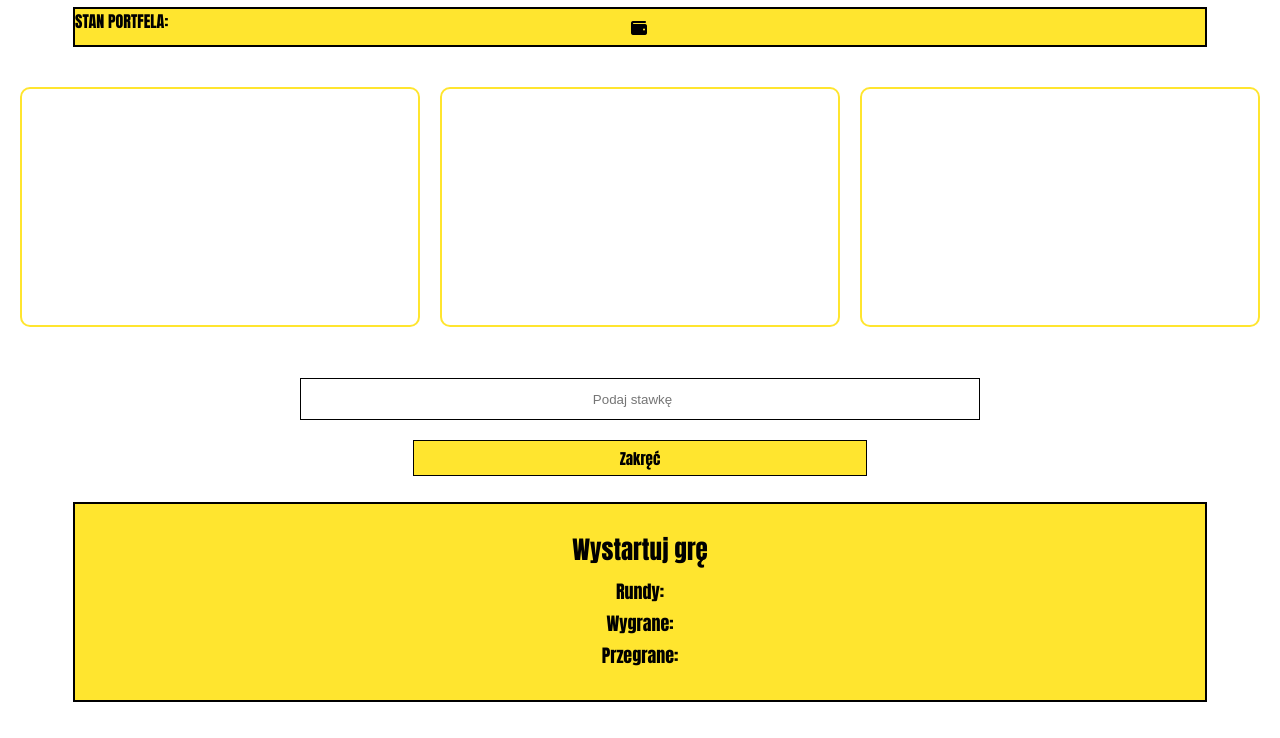
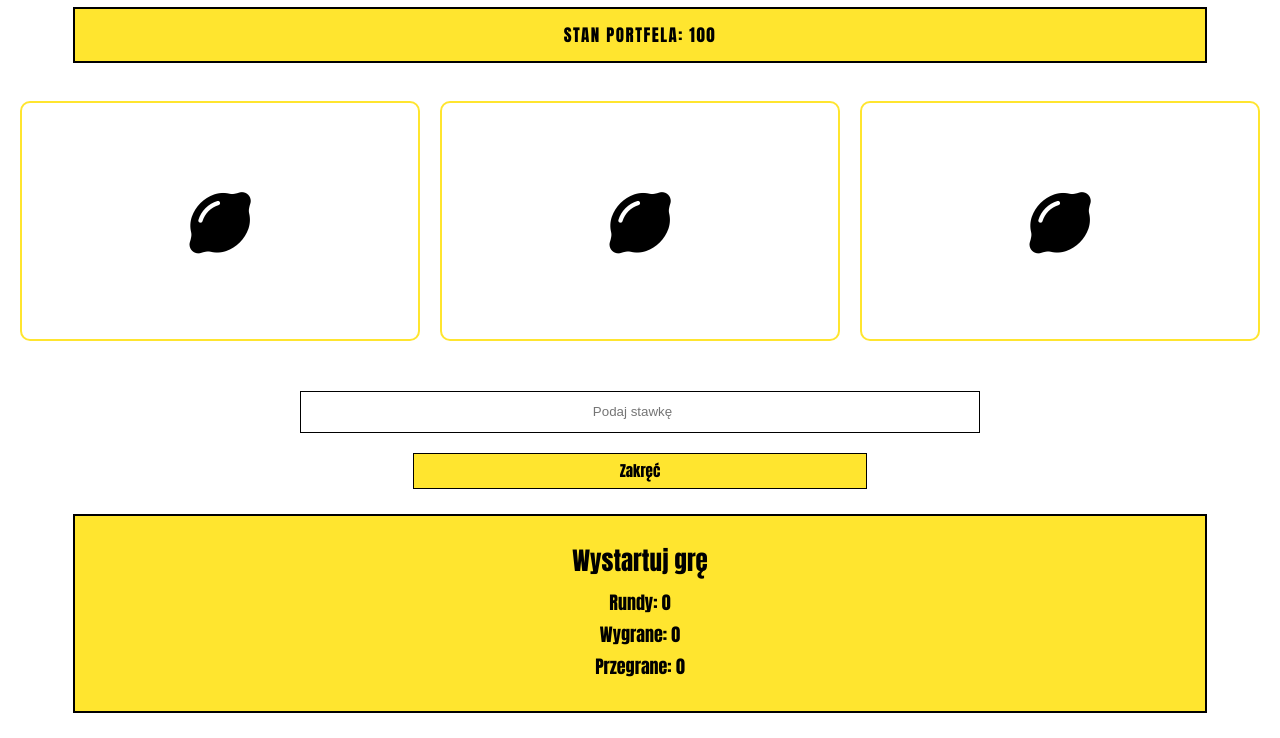
Before and after one commit to MaciejZebala/One-armed-bandit, a plain HTML site: page index.html in a window 1280 px wide. Shown: the part 62-800 px from the top of the page. Drawn offline with Linux system fonts and the light colour scheme.

Commit message:
Add all initial information after render website

```diff
--- a/index.html
+++ b/index.html
@@ -15,8 +15,8 @@
 
         <h1 class="title">One-armed bandit</h1>
 
-        <section class="panel">STAN PORTFELA:
-            <span class="wallet"><i class="fas fa-wallet"></i></span>
+        <section class="panel">
+            <span class="wallet__text">STAN PORTFELA: <span class="wallet__value"></PORTFELA:span></span>
         </section>
 
         <section class="game">
--- a/js/Draw.js
+++ b/js/Draw.js
@@ -0,0 +1,34 @@
+class Draw {
+    constructor() {
+        this.options = this.drawInitialFields()[0]
+        let _result = [];
+        this.getDrawResult = () => _result;
+
+        for (let i = 0; i < 3; i++) {
+            _result.push(this.drawResult())
+        }
+    }
+
+    drawInitialFields() {
+        const init = ['lemon', 'bell', 'dollar-sign', 'leaf', 'heart', 'trophy'];
+        const initDrums = []
+        for (let i = 0; i < 3; i++) {
+            initDrums.push(init);
+        }
+        return initDrums;
+    }
+
+
+    drawResult() {
+        let fields = [];
+        //uzupełnianie poprzez losowanie
+        for (let i = 0; i < this.options.length; i++) {
+            const index = Math.floor(Math.random() * this.options.length)
+            // fields = this.options[index]
+            // colors.push(color)
+            fields.push(this.options[index])
+        }
+        return fields
+
+    }
+}
--- a/js/Game.js
+++ b/js/Game.js
@@ -1,13 +1,13 @@
 class Game {
-    constructor() {
+    constructor(start) {
         this.stats = new Statistics();
-        this.wallet = new Wallet(100);
+        this.wallet = new Wallet(start);
         this.draw = new Draw();
-        this.move = new Move();
+        // this.move = new Move();
 
         document.querySelector('.btn').addEventListener('click', this.startGame.bind(this))
 
-        this.spanWallet = document.querySelector('.wallet');
+        this.spanWallet = document.querySelector('.wallet__value');
         this.spanRounds = document.querySelector('.score__number--rounds')
         this.spanWins = document.querySelector('.score__number--win')
         this.spanLosses = document.querySelector('.score__number--loss')
@@ -16,8 +16,45 @@ class Game {
         this.drumWrap = [...document.querySelectorAll('.game__drum-wrap')]
         this.fields = [...document.querySelectorAll('.game__field')]
         this.inputBid = document.querySelector('.play__bid')
+
+        this.render();
     }
-    render() {
+    render(drawResult = this.draw.drawInitialFields(), money = this.wallet.getWalletValue(), stats = [0, 0, 0], result = '', bid = 0, wonMoney = 0) {
+
+
+
+        this.drums.forEach((drum, index) => {
+            const drumWrap = drum.querySelector('.game__drum-wrap')
+            drumWrap.innerHTML = '';
+            for (let i = 0; i < this.draw.options.length; i++) {
+                const newField = document.createElement('div')
+                newField.classList.add('game__field');
+                newField.classList.add(`game__field-${drawResult[index][i]}`)
+                console.log(drawResult[index][i])
+                newField.innerHTML = `<i class="fas fa-${drawResult[index][i]}"></i>`
+                drumWrap.appendChild(newField)
+            }
+        })
+
+        if (this.stats.gameResult.length == 0) {
+            this.spanResult.textContent = 'Wystartuj grę'
+            this.spanWallet.textContent = money
+            this.spanWins.textContent = stats[0]
+            this.spanLosses.textContent = stats[1]
+            this.spanRounds.textContent = stats[2]
+        } else if (this.stats.gameResult.length > 0) {
+            setTimeout(function () {
+                if (result) {
+                    result = `Wygrałeś ${wonMoney}`
+                } else if (!result && result != '') {
+                    result = `Przegrałeś ${wonMoney}`
+                }
+                this.spanWallet.textContent = money
+                this.spanWins.textContent = stats[0]
+                this.spanLosses.textContent = stats[1]
+                this.spanRounds.textContent = stats[2]
+            }.bind(this), 1600)
+        }
 
     }
     startGame() {
--- a/js/main.js
+++ b/js/main.js
@@ -1 +1 @@
-const game = new Game(200)
+const game = new Game(100)
--- a/style.css
+++ b/style.css
@@ -17,18 +17,21 @@
 .panel {
     position: relative;
     width: 90%;
-    height: 5vh;
+    height: 7vh;
     margin-top: 10px;
+    font-size: 17px;
     background-color: #FFE52F;
     border: 2px solid black;
 }
 
-.wallet {
+.wallet__text {
     position: absolute;
     top: 50%;
     left: 50%;
+    width: 100%;
+    text-align: center;
     transform: translate(-50%, -50%);
-    letter-spacing: 2px;
+    letter-spacing: 1.5px;
 }
 
 .game {
@@ -62,8 +65,10 @@
 .game__field {
     display: flex;
     justify-content: center;
+    align-items: center;
     width: 100%;
     height: 30vh;
+    font-size: 70px;
 }
 
 
```
